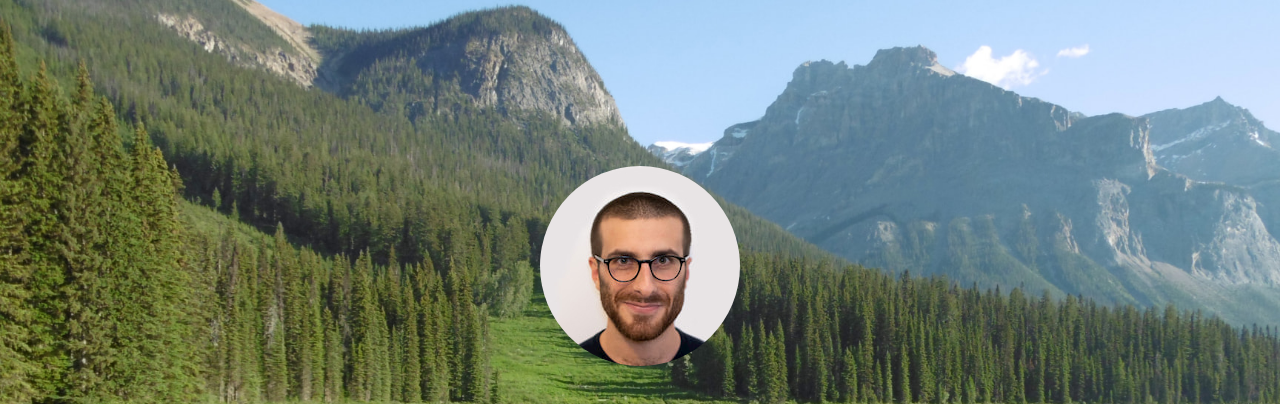
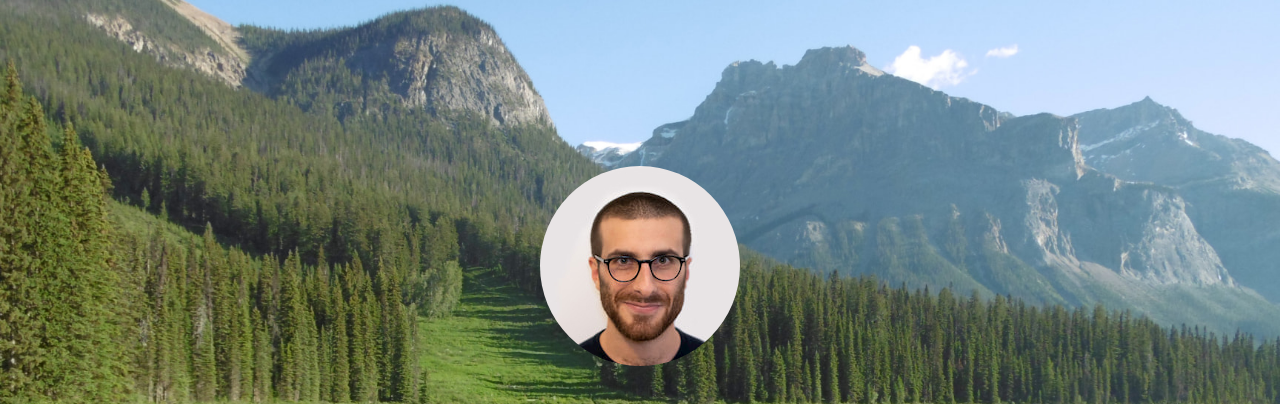
Before and after one commit to rbarbazz/portfolio, a Gatsby site: page / in a window 1280 px wide. Shown: the top 404 px of the page. Built offline with nearby package versions, Linux system fonts and the light colour scheme; Gatsby itself is replaced by a stand-in of ours.

Commit message:
404 added, more gatsby image

```diff
--- a/package.json
+++ b/package.json
@@ -12,6 +12,7 @@
   },
   "dependencies": {
     "gatsby": "^2.20.18",
+    "gatsby-background-image": "^1.1.1",
     "gatsby-image": "^2.3.2",
     "gatsby-plugin-gtag": "^1.0.13",
     "gatsby-plugin-sass": "^2.2.1",
--- a/src/components/HomeSection.tsx
+++ b/src/components/HomeSection.tsx
@@ -1,26 +1,31 @@
 import { OutboundLink } from 'gatsby-plugin-gtag';
+import BackgroundImage from 'gatsby-background-image';
+import Img from 'gatsby-image';
 import React from 'react';
 
 import { useSiteMetadata } from './SEO';
 import ArrowIcon from './ArrowIcon';
-import AuthorPhoto from '../../static/RB.jpg';
 import EmailIcon from './EmailIcon';
 import GithubIcon from './GithubIcon';
 import LinkedinIcon from './LinkedinIcon';
+import useHomeBGQuery from '../content/useHomeBGQuery';
+import useProfilePicQuery from '../content/useProfilePicQuery';
 
 const HomeSection: React.FC = () => {
   const { title, socialLinks } = useSiteMetadata();
+  const emeraldLakeData = useHomeBGQuery();
+  const profilePicData = useProfilePicQuery();
 
   return (
-    <div
+    <BackgroundImage
       className="home-section"
       id="home"
-      style={{ backgroundImage: 'url(/Emerald_Lake.jpg)' }}
+      fluid={emeraldLakeData.file.childImageSharp.fluid}
     >
       <div className="presentation-container">
-        <img
+        <Img
           className="presentation-photo"
-          src={AuthorPhoto}
+          fluid={profilePicData.file.childImageSharp.fluid}
           alt="Raphaël Barbazza"
         />
         <h1 className="presentation-title">{title}</h1>
@@ -42,7 +47,7 @@ const HomeSection: React.FC = () => {
       <a className="arrow-icon" href="#stack">
         <ArrowIcon />
       </a>
-    </div>
+    </BackgroundImage>
   );
 };
 
--- a/src/components/TechnoCard.tsx
+++ b/src/components/TechnoCard.tsx
@@ -1,6 +1,6 @@
 import React from 'react';
 
-import technoIcons from '../data/technoIcons';
+import technoIcons from '../content/technoIcons';
 
 const TechnoCard: React.FC<{ categoryName: string; technoList: string[] }> = ({
   categoryName,
--- a/src/components/WorkCard.tsx
+++ b/src/components/WorkCard.tsx
@@ -3,7 +3,7 @@ import Img from 'gatsby-image';
 import React from 'react';
 
 import { IllustratedProject } from '../../work';
-import technoIcons from '../data/technoIcons';
+import technoIcons from '../content/technoIcons';
 
 const WorkCard: React.FC<IllustratedProject> = ({
   title,
--- a/src/components/WorkSection.tsx
+++ b/src/components/WorkSection.tsx
@@ -2,8 +2,8 @@ import React from 'react';
 
 import { Project } from '../../work';
 import getImgByName from '../lib/getImgByName';
-import projectList from '../data/projectList';
-import useProjectsQuery from '../data/useProjectsQuery';
+import projectList from '../content/projectList';
+import useProjectsQuery from '../content/useProjectsQuery';
 import WorkCard from './WorkCard';
 
 const WorkSection: React.FC = () => {
--- /dev/null
+++ b/src/content/useHomeBGQuery.ts
@@ -0,0 +1,16 @@
+import { useStaticQuery, graphql } from 'gatsby';
+
+const useHomeBGQuery = () =>
+  useStaticQuery(graphql`
+    {
+      file(name: { eq: "Emerald_Lake" }) {
+        childImageSharp {
+          fluid(maxWidth: 1920, quality: 90) {
+            ...GatsbyImageSharpFluid
+          }
+        }
+      }
+    }
+  `);
+
+export default useHomeBGQuery;
--- /dev/null
+++ b/src/content/useProfilePicQuery.ts
@@ -0,0 +1,16 @@
+import { useStaticQuery, graphql } from 'gatsby';
+
+const useProfilePicQuery = () =>
+  useStaticQuery(graphql`
+    {
+      file(name: { eq: "RB" }) {
+        childImageSharp {
+          fluid(maxWidth: 200, quality: 90) {
+            ...GatsbyImageSharpFluid
+          }
+        }
+      }
+    }
+  `);
+
+export default useProfilePicQuery;
--- a/src/styles/home.scss
+++ b/src/styles/home.scss
@@ -8,6 +8,7 @@
     align-items: center;
     background-repeat: no-repeat;
     background-size: cover;
+    background-position-y: top;
     color: $light-font-color;
     display: flex;
     height: 100vh;
@@ -46,6 +47,7 @@
 .presentation-photo {
     border-radius: 50%;
     margin-bottom: $base-margin / 2;
+    width: 200px;
 }
 .presentation-title {
     font-size: 2em;
@@ -95,6 +97,7 @@
     .presentation-photo {
         height: 160px;
         margin-bottom: 30px;
+        width: 160px;
     }
     .presentation-description {
         width: 90%;
@@ -113,6 +116,7 @@
     }
     .presentation-photo {
         height: 130px;
+        width: 130px;
     }
     .presentation-description {
         max-width: 275px;
```
Also changed, not shown: src/pages/404.tsx (added, +12 -0 lines), src/content/projectList.ts (renamed from src/data/projectList.ts), src/content/technoIcons.ts (renamed from src/data/technoIcons.ts), src/content/useProjectsQuery.ts (renamed from src/data/useProjectsQuery.ts), 1 other file.
